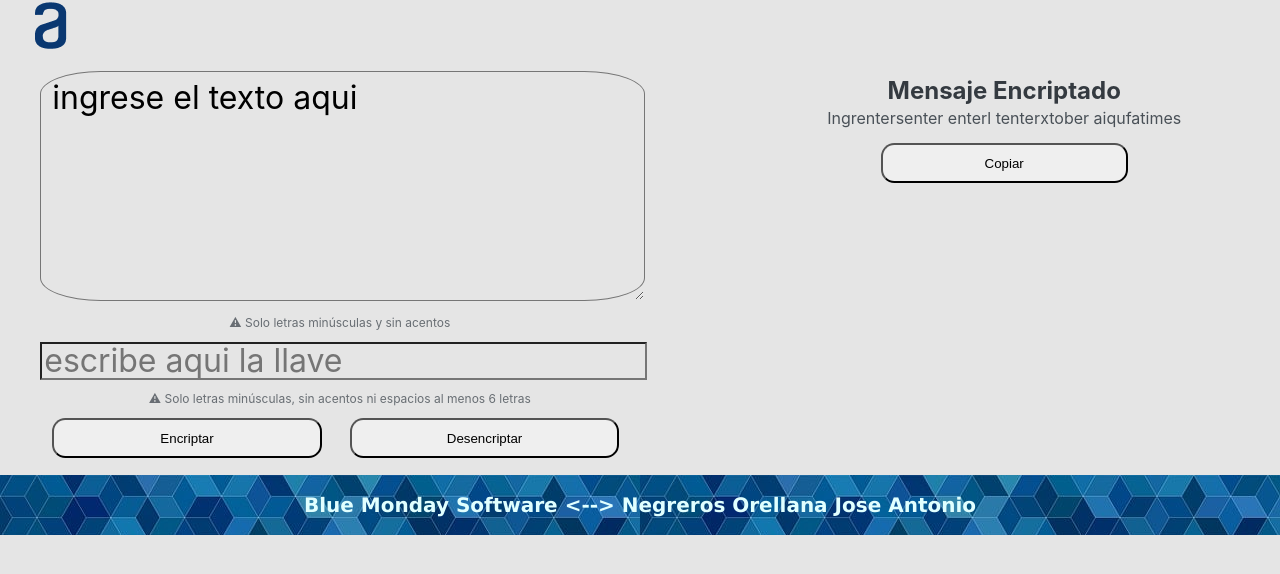
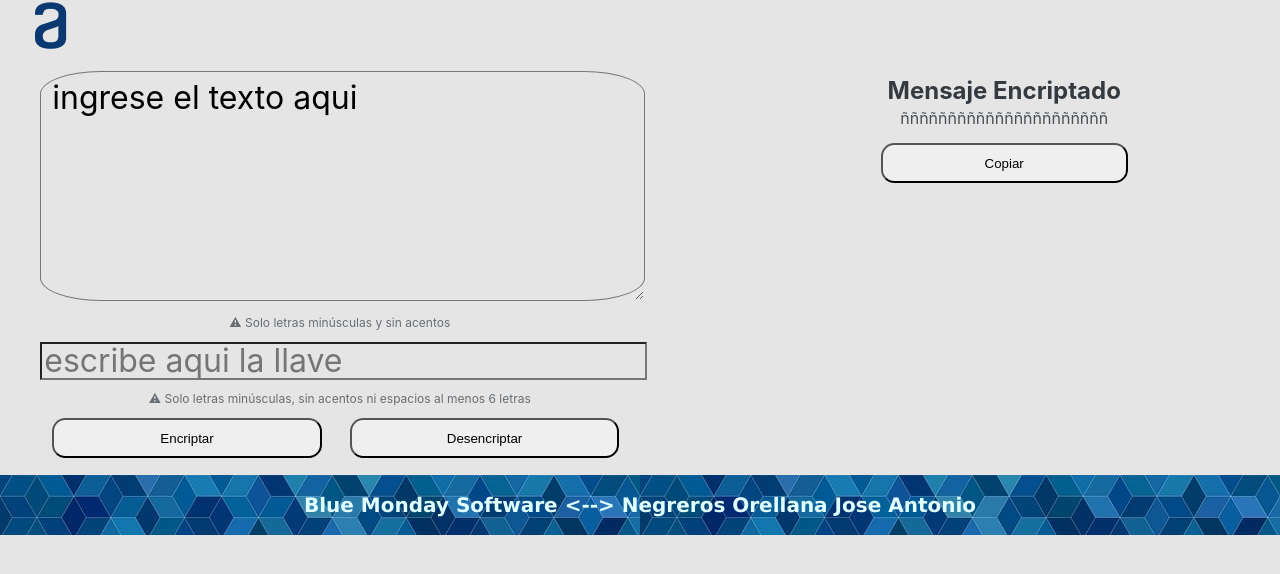
Before and after one commit to locoboxG/one-Challege-01-encriptador, a plain HTML site: page vigenere.html in a window 1280 px wide. Both pictures are taken after a click on the button "Encriptar". Drawn offline with Linux system fonts and the light colour scheme.

Commit message:
encriptacion funcional (espero)

```diff
--- a/vigenere.html
+++ b/vigenere.html
@@ -38,26 +38,49 @@
 <script>
     document.getElementById('entrada').onfocus;
 
+    function numeroDe (karac) {
+        if (karac>=48 & karac<=57)  { karac -= 47;}              // digitos
+        if (karac>=97 & karac<=122) { karac = karac - 96 + 10;}  // letras
+        if (karac==241)             { karac = 37;}               // ñ
+        return karac;
+    }
+
+    function caracterDe (karac) {
+        if (karac <= 10) {karac+=47;}
+        else if (karac <= 36) {karac+=86;}
+        else {karac=241;}
+        return karac;
+    }
+
+    function desplaza (letra, mueve) {
+            let result = numeroDe(letra)
+            if (mueve > 0) {
+                result += numeroDe(Math.abs(mueve));
+                result %= 37;
+            } else {
+                result -= numeroDe(Math.abs(mueve));
+                if (result <=0) { result += 37};
+            }
+        return result;
+    }
+
     function ocultaMensaje() {
         var origenD = document.getElementById("txtEntra").value;
         var cLim = origenD.length;
+        var llaveD = document.getElementById("txtLlave").value;
+        var lLim =  llaveD.length;
         var destinoD = "";
         for (var cx= 0; cx<cLim; cx++) {
-            var cadenita = origenD.substring(cx,cx+1);
-            if (cadenita=="e") {
-                destinoD = destinoD.concat("enter");
-            } else if (cadenita=="i") {
-                destinoD = destinoD.concat("imes");
-            } else if (cadenita=="a") {
-                destinoD = destinoD.concat("ai");
-            } else if (cadenita=="o") {
-                destinoD = destinoD.concat("ober");
-            } else if (cadenita=="u") {
-                destinoD = destinoD.concat("ufat");
-            } else {
-                destinoD = destinoD.concat(cadenita);
-            }
+            cy = cx % lLim;
+            let cadenita  = origenD.charCodeAt(cx);
+            let llavecita = llaveD.charCodeAt(cy);
+            let codificado = desplaza(cadenita,llavecita);
+            destinoD = destinoD.concat(String.fromCharCode(caracterDe(codificado)));
+            //alert (cadenita +"("+ numeroDe(cadenita) + ") + " + llavecita +"("+ numeroDe(llavecita) + ") = " + codificado+"("+ caracterDe(codificado) +")");
+            //aaaaaaaaaaaaaaaaaaaaaaaaaaaaaaaaaaaaaaaaaaaaaaaaaaaaaaaaaaaaaaaaaaaaaaaaaa
+            //0123456789abcdefghijklmnopqrstuvwxyzñ
         }
+
         /*alert (destinoD); */
         document.getElementById("muneco").style.width = 0;
         document.getElementById("muneco").style.height = 0;
@@ -72,13 +95,6 @@
         navigator.clipboard.writeText(mensaje)
         .then(() =>   {console.log('Text copied to clipboard');  })
         .catch(err => {console.error('Error in copying text: ', err); });
-    }
-
-    function compara (cadena,posIni,comparacion) {
-        var cuantos = comparacion.length;
-        var extracto = cadena.substring(posIni,posIni+cuantos);
-        return (extracto == comparacion);
-
     }
 
     function muestraMensaje() {
```
